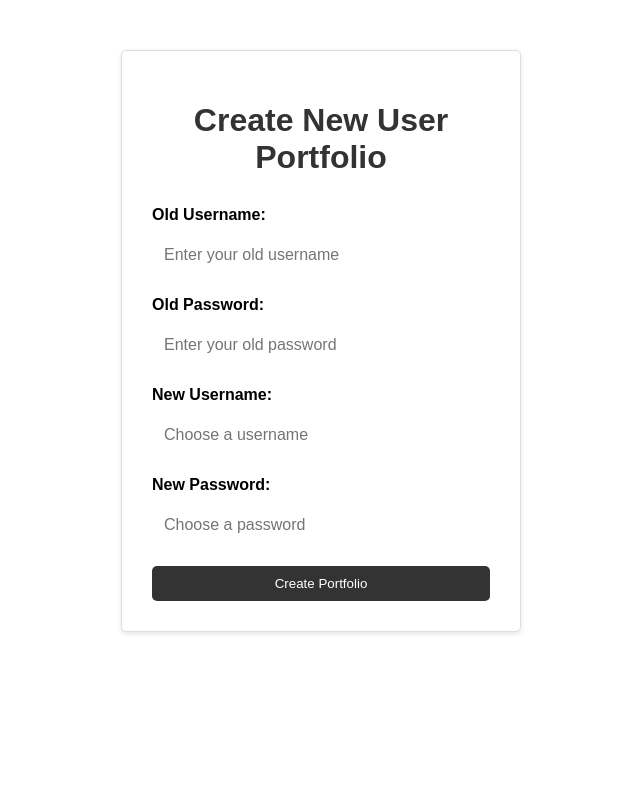
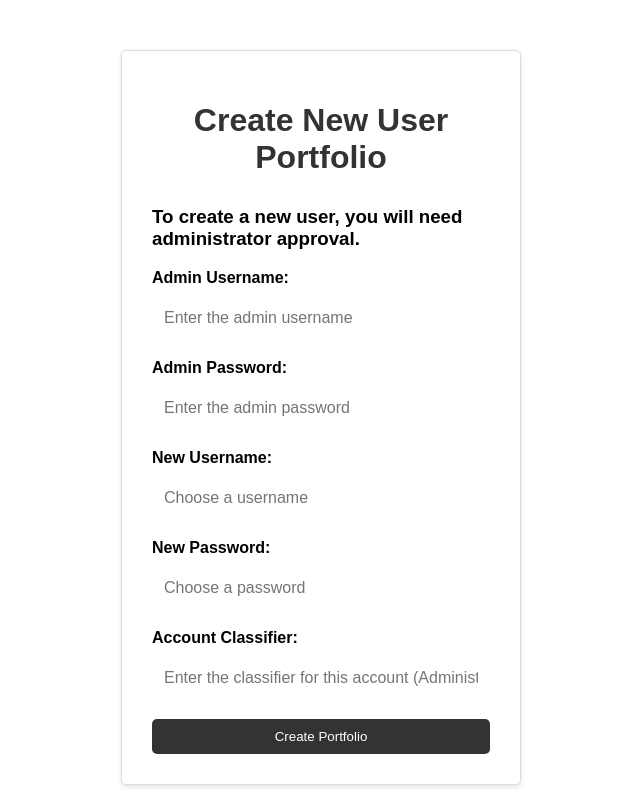
Before and after one commit to dhanr7/Community_Planner, a Python web app: template templates/new_user.html in a window 1280 px wide. Shown: the whole page, without its empty margins (319-959 px from the left). Run offline with Jinja, Linux system fonts and the light colour scheme; the template is opened without the code that fills it, so the values that code supplies are empty.

Commit message:
Add new_user functionality

```diff
--- a/templates/new_user.html
+++ b/templates/new_user.html
@@ -9,12 +9,13 @@
     <body>
         <div class="container">
             <h1>Create New User Portfolio</h1>
-            <form id="portfolio-form">
-                <label for="old_usernamename">Old Username:</label>
-                <input type="text" id="old_username" name="old_username" placeholder="Enter your old username" required>
+            <h3>To create a new user, you will need administrator approval.</h3>
+            <form method = "post" id="portfolio-form">
+                <label for="admin_username">Admin Username:</label>
+                <input type="text" id="admin_username" name="admin_username" placeholder="Enter the admin username" required>
 
-                <label for="old_usernamename">Old Password:</label>
-                <input type="text" id="old_password" name="old_password" placeholder="Enter your old password" required>
+                <label for="admin_password">Admin Password:</label>
+                <input type="password" id="admin_password" name="admin_password" placeholder="Enter the admin password" required>
 
                 <label for="username">New Username:</label>
                 <input type="text" id="username" name="username" placeholder="Choose a username" required>
@@ -22,6 +23,9 @@
                 <label for="password">New Password:</label>
                 <input type="password" id="password" name="password" placeholder="Choose a password" required>
 
+                <label for="typeClassifier">Account Classifier:</label>
+                <input type="text" id="typeClassifier" name="typeClassifier" placeholder="Enter the classifier for this account (Administrator, Teacher, Student)." required>
+
                 <button type="submit">Create Portfolio</button>
             </form>
         </div>
--- a/users.json
+++ b/users.json
@@ -1 +1 @@
-[{"Username": "admin", "Password": "admin", "Classifier": "administrator"}, {"Username": "student", "Password": "student", "Classifier": "student"}]
+[{"Username": "admin", "Password": "admin", "Classifier": "administrator"}, {"Username": "student", "Password": "student", "Classifier": "student"}, {"Username": "TEST", "Password": "TEST", "Classifier": "student"}]
--- a/users_class.py
+++ b/users_class.py
@@ -5,8 +5,7 @@ import os
 
 class User:
     def __init__(cls):
-        User.addUser("admin", "admin", "administrator")
-        User.addUser("student", "student", "student")
+        pass
 
     @classmethod
     def addUser(cls, username, pwd, classifier):
```
Also changed, not shown: main.py (+14 -1 lines).
